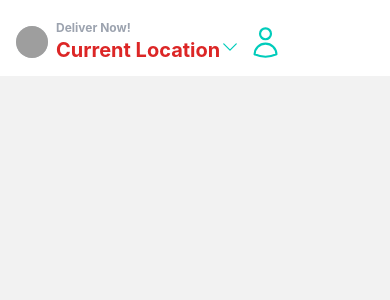
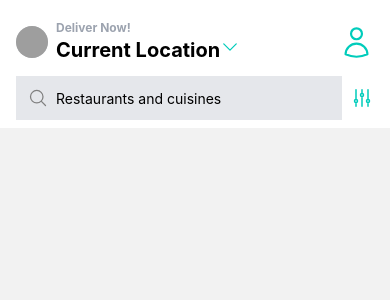
Before and after one commit to natalia-sepka/deliveroo-clone, a React Native app: screen /Home in a window 390 px wide. Shown: the top 300 px of the page. Built offline with nearby package versions, Linux system fonts and the light colour scheme; grey boxes are pictures that could not be loaded.

Commit message:
Home screen search bar add.

```diff
--- a/screens/HomeScreen.js
+++ b/screens/HomeScreen.js
@@ -1,8 +1,8 @@
-import {Image, Text, View} from 'react-native';
+import {Image, Text, TextInput, View} from 'react-native';
 import React, {useLayoutEffect} from 'react';
 import {useNavigation} from "@react-navigation/native";
 import {SafeAreaView} from "react-native-safe-area-context";
-import {ChevronDownIcon, UserIcon} from "react-native-heroicons/outline";
+import {AdjustmentsVerticalIcon, ChevronDownIcon, MagnifyingGlassIcon, UserIcon} from "react-native-heroicons/outline";
 
 const HomeScreen = () => {
     const navigation = useNavigation();
@@ -15,11 +15,10 @@
 
     return (
         <SafeAreaView className="bg-white pt-5">
-            <Text className="text-red-600">
             {/*Header*/}
             <View className="flex-row pb-3 items-center mx-4 space-x-2">
                 <Image source={{ uri: 'https://links.papareact.com/wru' }}
-                    className="h-7 w-7 bg-gray-300 p-4 rounded-full"
+                       className="h-7 w-7 bg-gray-300 p-4 rounded-full px-4"
                     />
                 <View className="flex-1">
                     <Text className="font-bold text-gray-400 text-xs">Deliver Now!</Text>
@@ -30,7 +29,17 @@
                     </View>
                     <UserIcon size={35} color="#00CCBB" />
                 </View>
-            </Text>
+                {/*Search*/}
+                <View className="flex-row items-center space-x-2 pb-2 mx-4">
+                    <View className="flex-row space-x-2 flex-1 bg-gray-200 p-3">
+                        <MagnifyingGlassIcon color="gray" size={20} />
+                        <TextInput
+                            placeholder="Restaurants and cuisines"
+                            keyboardType="default"
+                        />
+                    </View>
+                    <AdjustmentsVerticalIcon color="#00CCBB" />
+                </View>
         </SafeAreaView>
     )
 }
```
Lines whose indentation alone changed are shown as unchanged.
